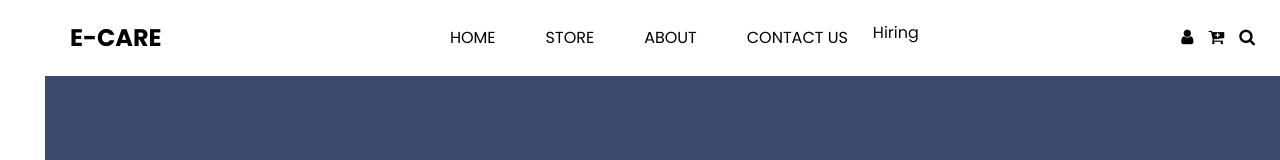
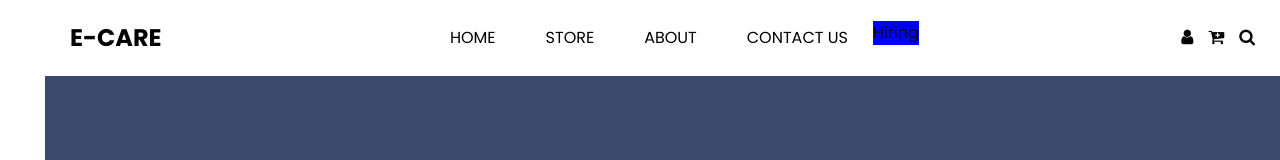
Before and after one commit to Akcoonjul/E-CARE, a plain HTML site: page index.html in a window 1280 px wide. In both pictures the pointer is over the element "Hiring". Shown: the top 160 px of the page. Drawn offline with nearby package versions, Linux system fonts and the light colour scheme; some packages are replaced by stand-ins of ours; a script that the page names is missing.

Commit message:
Update style.css

```diff
--- a/css/style.css
+++ b/css/style.css
@@ -167,7 +167,7 @@ a:focus {
   -webkit-transition: all 0.3s;
   transition: all 0.3s;
 }
-
+.hire:hover {background-color:blue;}
 .custom_nav-container .navbar-nav .nav-item:hover .nav-link, .custom_nav-container .navbar-nav .nav-item.active .nav-link {
   color: #000000;
   background-color: #ffffff;
```
